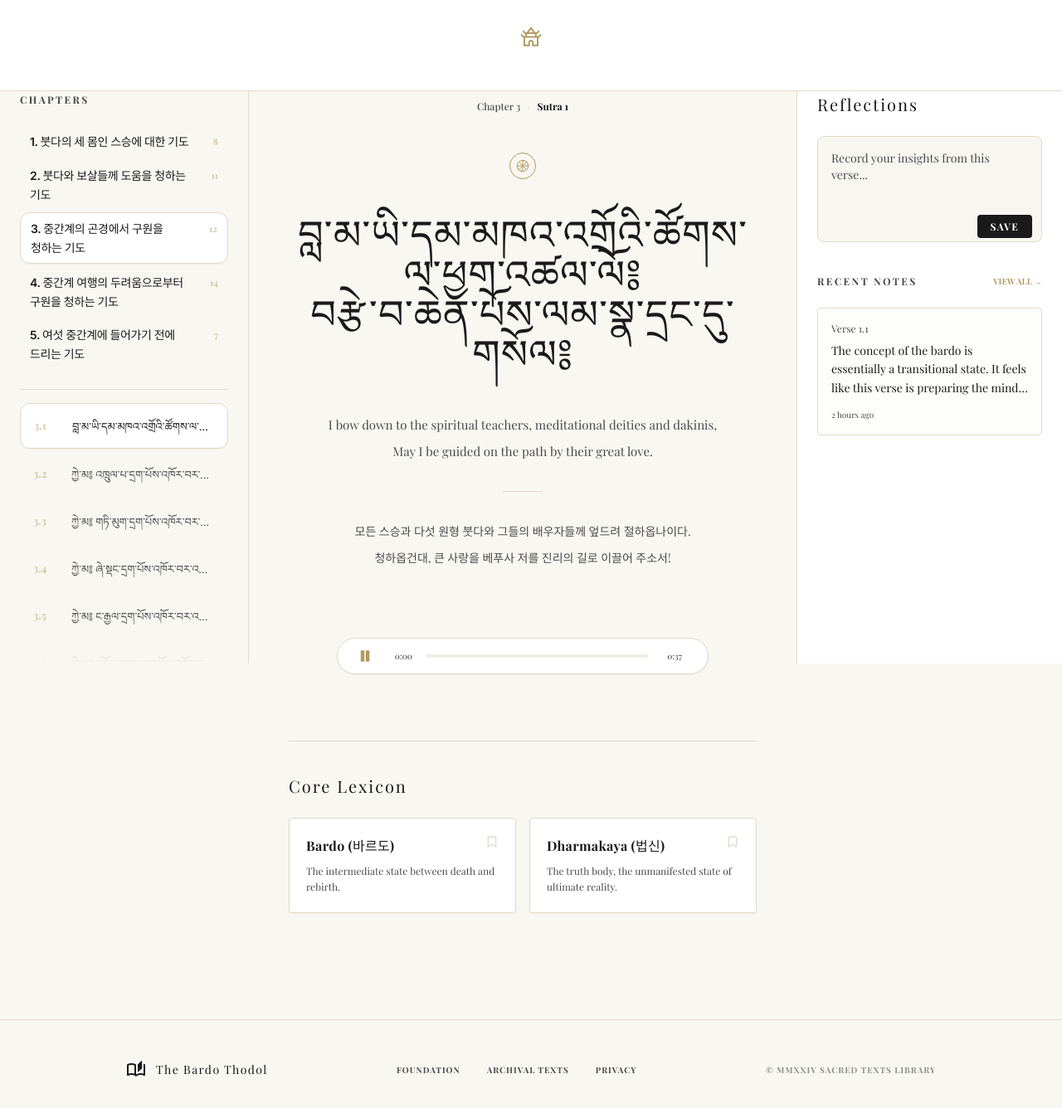
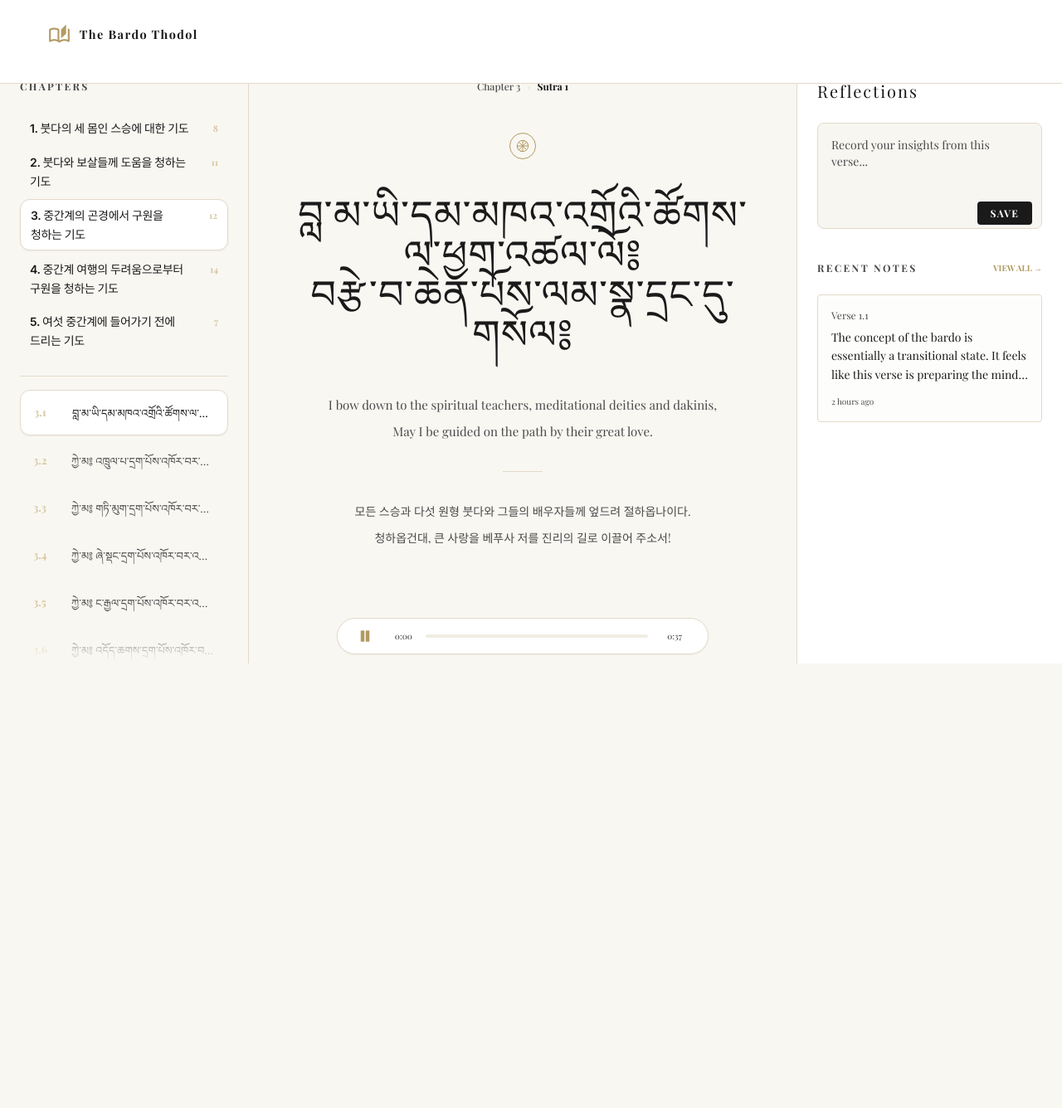
Before and after one commit to concario17-max/tibet, a React (Vite) app: page /chapter in a window 1280 px wide. Shown: the top 1336 px of the page at 83% size. After the commit the page ends 800 px from the top, so only its background shows below. Built offline with nearby package versions, Linux system fonts and the light colour scheme; a web font is replaced by a local one.

Commit message:
style: move logo to header, remove footer, and make sidebar fill full height

```diff
--- a/src/components/Header.jsx
+++ b/src/components/Header.jsx
@@ -19,10 +19,11 @@ const Header = () => {
 
     return (
         <header className={`fixed top-0 left-0 w-full z-50 px-8 flex justify-center text-center items-center transition-all duration-500 border-b border-sand-tertiary ${scrolled ? 'glass-panel py-4' : 'bg-transparent py-6'} ${isChapter ? 'bg-white' : ''}`}>
-            <nav className="flex justify-center flex-col items-center">
-                <div className={`mb-4 transition-all duration-500 ${isChapter ? 'scale-75' : 'scale-100'}`}>
-                    <Link to="/">
-                        <span className="material-symbols-outlined text-gold-primary text-4xl hover:text-charcoal-main transition-colors">temple_buddhist</span>
+            <nav className={`flex ${isChapter ? 'justify-between w-full px-4' : 'justify-center flex-col items-center'}`}>
+                <div className={`mb-4 transition-all duration-500 flex items-center gap-3 ${isChapter ? 'scale-90 mb-0' : 'scale-100'}`}>
+                    <Link to="/" className="flex items-center gap-3 hover:opacity-80 transition-opacity">
+                        <span className="material-symbols-outlined text-gold-primary text-3xl">auto_stories</span>
+                        <span className="serif-title text-base tracking-widest text-charcoal-main font-bold">The Bardo Thodol</span>
                     </Link>
                 </div>
 
--- a/src/components/Layout.jsx
+++ b/src/components/Layout.jsx
@@ -7,26 +7,9 @@ const Layout = ({ playbackRequest, setPlaybackRequest }) => {
         <div className="min-h-screen selection:bg-gold-primary/20 bg-sand-primary font-serif text-charcoal-main antialiased flex flex-col relative overflow-x-hidden">
             <Header />
 
-            <main className="flex-1">
+            <main className="flex-1 flex flex-col">
                 <Outlet context={{ setPlaybackRequest }} />
             </main>
-
-            <footer className="mt-auto border-t border-sand-tertiary py-12">
-                <div className="max-w-5xl mx-auto px-6 flex flex-col md:flex-row justify-between items-center gap-8">
-                    <div className="flex items-center gap-3">
-                        <span className="material-symbols-outlined text-gold-muted">auto_stories</span>
-                        <span className="serif-title text-sm tracking-widest text-charcoal-main">The Bardo Thodol</span>
-                    </div>
-                    <div className="flex gap-8">
-                        <a href="#" className="text-[10px] font-bold uppercase tracking-widest text-charcoal-muted hover:text-gold-primary transition-colors">Foundation</a>
-                        <a href="#" className="text-[10px] font-bold uppercase tracking-widest text-charcoal-muted hover:text-gold-primary transition-colors">Archival Texts</a>
-                        <a href="#" className="text-[10px] font-bold uppercase tracking-widest text-charcoal-muted hover:text-gold-primary transition-colors">Privacy</a>
-                    </div>
-                    <div className="text-[10px] font-bold uppercase tracking-widest text-charcoal-muted/60">
-                        © MMXXIV Sacred Texts Library
-                    </div>
-                </div>
-            </footer>
         </div>
     );
 };
--- a/src/pages/Chapter.jsx
+++ b/src/pages/Chapter.jsx
@@ -9,7 +9,7 @@ const Chapter = () => {
     const [selectedVerse, setSelectedVerse] = useState(prayersData[2].verses[0]);
 
     return (
-        <div className="flex w-full min-h-screen bg-sand-primary mt-20">
+        <div className="flex w-full min-h-screen h-screen overflow-hidden bg-sand-primary relative z-10">
             <LeftSidebar onSelectVerse={setSelectedVerse} activeVerseId={selectedVerse.id} prayers={prayersData} />
             <ReadingPanel key={selectedVerse.id} verse={selectedVerse} />
             <RightSidebar />
--- a/src/pages/components/LeftSidebar.jsx
+++ b/src/pages/components/LeftSidebar.jsx
@@ -6,7 +6,7 @@ const LeftSidebar = ({ onSelectVerse, activeVerseId, prayers }) => {
     const activePrayer = prayers?.find(p => p.id === openChapter);
 
     return (
-        <aside className="w-[300px] flex-shrink-0 h-[calc(100vh-80px)] border-r border-sand-tertiary bg-sand-primary px-6 pt-8 hidden lg:flex flex-col sticky top-20">
+        <aside className="w-[300px] flex-shrink-0 h-screen border-r border-sand-tertiary bg-sand-primary px-6 pt-24 hidden lg:flex flex-col sticky top-0">
             <h3 className="flex-shrink-0 text-xs font-bold uppercase tracking-[0.2em] text-charcoal-muted mb-6">Chapters</h3>
             <ul className="flex-shrink-0 space-y-1">
                 {prayers && prayers.map((prayer, pIndex) => (
--- a/src/pages/components/ReadingPanel.jsx
+++ b/src/pages/components/ReadingPanel.jsx
@@ -27,7 +27,7 @@ const ReadingPanel = ({ verse }) => {
     }, [progress]);
 
     return (
-        <main className="flex-1 max-w-3xl mx-auto px-6 lg:px-12 py-10 min-h-screen pb-32">
+        <main className="flex-1 max-w-3xl mx-auto px-6 lg:px-12 pt-24 pb-20 h-screen overflow-y-auto scrollbar-hide">
             <div className="flex items-center justify-center space-x-2 text-xs text-charcoal-muted font-medium mb-12">
                 <span>Chapter {verse.id.split('.')[0]}</span>
                 <span className="text-sand-tertiary">›</span>
--- a/src/pages/components/RightSidebar.jsx
+++ b/src/pages/components/RightSidebar.jsx
@@ -2,7 +2,7 @@ import React from 'react';
 
 const RightSidebar = () => {
     return (
-        <aside className="w-80 flex-shrink-0 h-[calc(100vh-80px)] overflow-y-auto border-l border-sand-tertiary bg-white px-6 py-8 hidden xl:block sticky top-20">
+        <aside className="w-80 flex-shrink-0 h-screen overflow-y-auto border-l border-sand-tertiary bg-white px-6 pt-24 hidden xl:block sticky top-0">
             <h3 className="serif-title text-xl text-charcoal-main mb-6">Reflections</h3>
 
             <div className="mb-8 relative">
```
